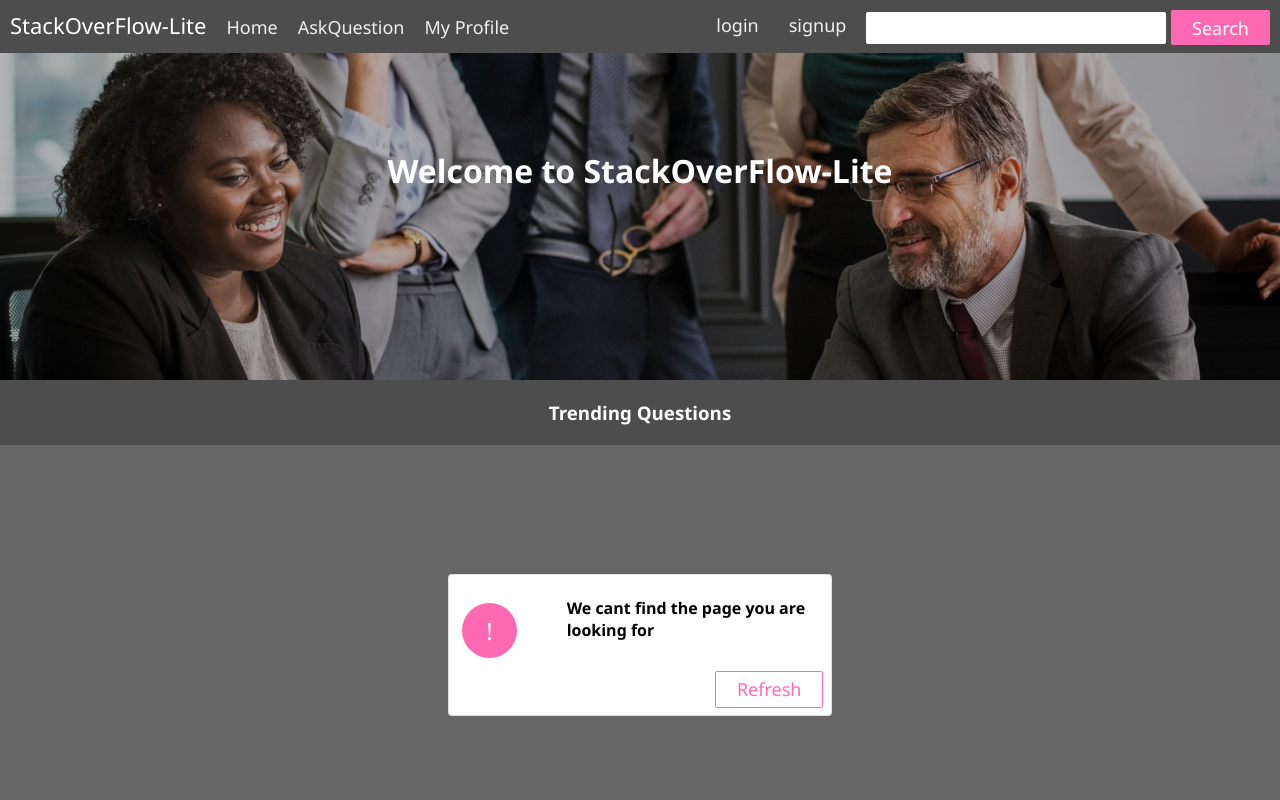
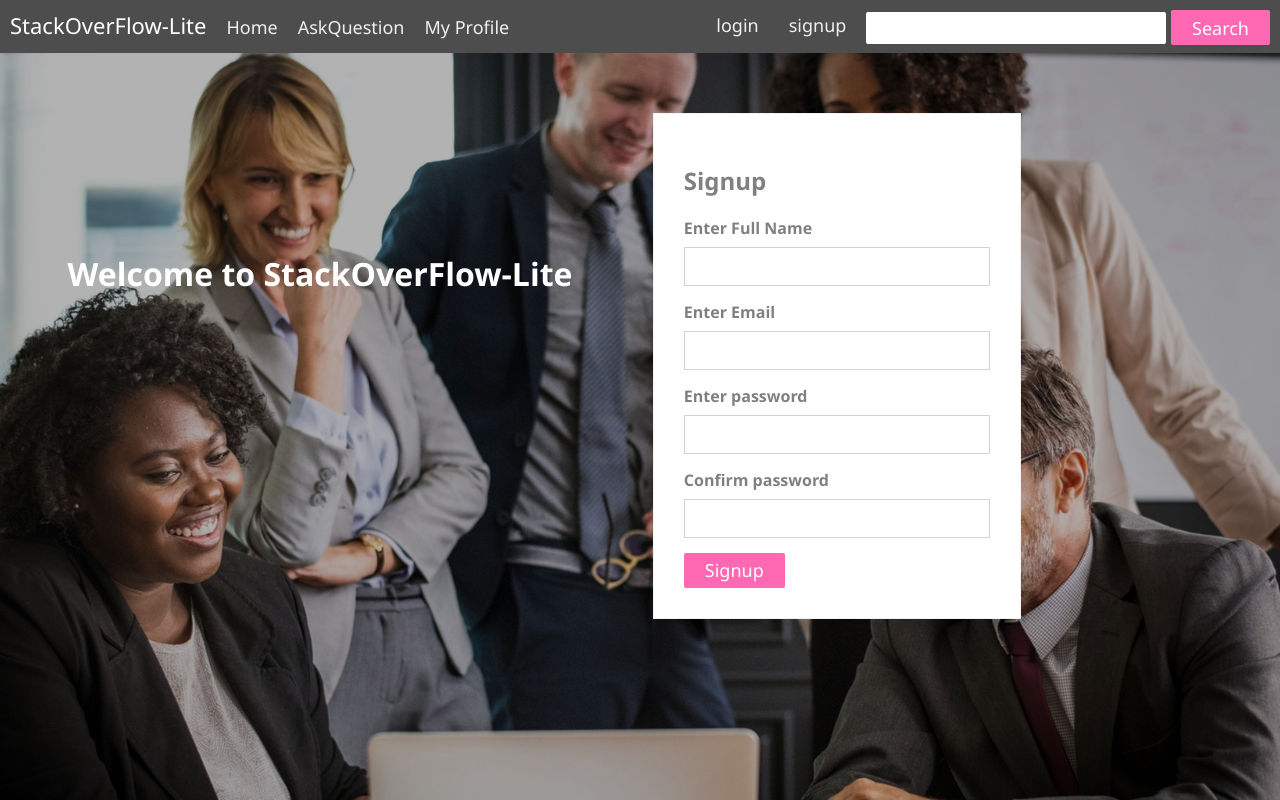
Before and after one commit to augustineezinwa/StackOverFlow-Lite-React-Frontend-App, a React app: page /signup in a window 1280 px wide. Shown: the top 800 px of the page. Built offline with nearby package versions, Linux system fonts and the light colour scheme.

Commit message:
feat(signup): create signup page
- create signup page

[Finishes #163059523]

```diff
--- /dev/null
+++ b/src/components/signup/SignupPage.js
@@ -0,0 +1,51 @@
+import React, { Fragment } from 'react';
+
+const SignupPage = () => (
+  <Fragment>
+    <div className="container image-background ask-bg " id="ask-bg" style={{ margin: '0 auto' }}>
+      <div className="row">
+
+        <div className="col" style={{ marginTop: '18%' }}>
+          <h1 style={{ color: 'white', textAlign: 'center', zIndex: 10 }}>Welcome to StackOverFlow-Lite</h1>
+        </div>
+        <div className="col">
+          <div className="login-box">
+            <h2>Signup</h2>
+            <form className="" method="POST">
+              <label htmlFor="email"><b>Enter Full Name</b></label>
+              <input type="text" name="fullName" id="fullName" />
+              <span id="goodFullName"><i className="fa fa-check" /></span>
+              <div id="nameNotificationError" />
+
+              <label htmlFor="email"><b>Enter Email</b></label>
+              <input type="text" name="email" id="email" />
+              <span id="goodEmail"><i className="fa fa-check" /></span>
+              <div id="emailNotificationError" />
+
+              <label htmlFor="password"><b>Enter password</b></label>
+              <input type="password" name="password" id="password" />
+              <span id="goodPassword"><i className="fa fa-check" /></span>
+              <div id="passwordNotificationError" />
+
+              <label htmlFor="password"><b>Confirm password</b></label>
+              <input type="password" name="password" id="confirmPassword" />
+              <span id="goodConfirmPassword"><i className="fa fa-check" /></span>
+              <div id="confirmPasswordNotificationError" />
+
+              <button type="" id="signupButton">
+                {' '}
+                <span id="signupNotification">Signup</span>
+              </button>
+            </form>
+          </div>
+        </div>
+      </div>
+
+    </div>
+
+    <div className="container " style={{ backgroundColor: '#f1f1f1' }} />
+
+  </Fragment>
+);
+
+export default SignupPage;
--- a/src/routeTable.js
+++ b/src/routeTable.js
@@ -1,5 +1,6 @@
 import HomePage from './components/homepage/HomePage';
 import LoginPage from './components/login/LoginPage';
+import SignupPage from './components/signup/SignupPage';
 
 const routeTable = [
   {
@@ -11,6 +12,11 @@ const routeTable = [
     path: '/login',
     component: LoginPage,
     exact: true
+  },
+  {
+    path: '/signup',
+    component: SignupPage,
+    exact: true
   }
 ];
 
```
Also changed, not shown: 1 other file (tests, documents, lock files or other folders).
